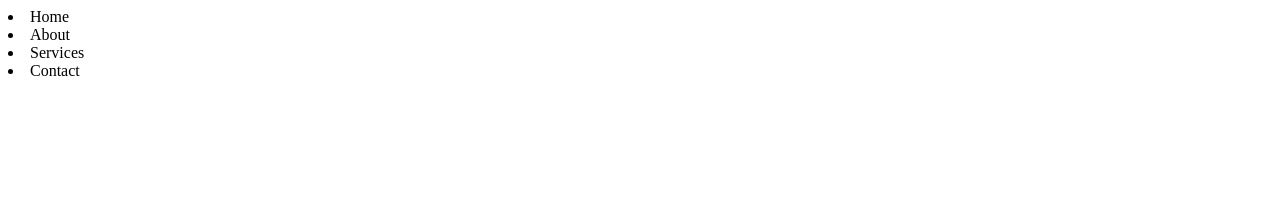
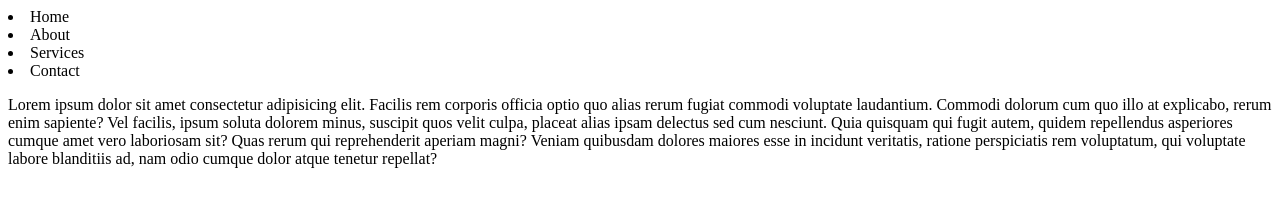
Before and after one commit to abdullahejazj/githubintro, a plain HTML site: page index.html in a window 1280 px wide. Drawn offline with Linux system fonts and the light colour scheme.

Commit message:
added Paragraph

```diff
--- a/index.html
+++ b/index.html
@@ -10,5 +10,20 @@
     <li>About</li>
     <li>Services</li>
     <li>Contact</li>
+
+    <div>
+      <p>
+        Lorem ipsum dolor sit amet consectetur adipisicing elit. Facilis rem
+        corporis officia optio quo alias rerum fugiat commodi voluptate
+        laudantium. Commodi dolorum cum quo illo at explicabo, rerum enim
+        sapiente? Vel facilis, ipsum soluta dolorem minus, suscipit quos velit
+        culpa, placeat alias ipsam delectus sed cum nesciunt. Quia quisquam qui
+        fugit autem, quidem repellendus asperiores cumque amet vero laboriosam
+        sit? Quas rerum qui reprehenderit aperiam magni? Veniam quibusdam
+        dolores maiores esse in incidunt veritatis, ratione perspiciatis rem
+        voluptatum, qui voluptate labore blanditiis ad, nam odio cumque dolor
+        atque tenetur repellat?
+      </p>
+    </div>
   </body>
 </html>
```
Also changed, not shown: 1 other file.
